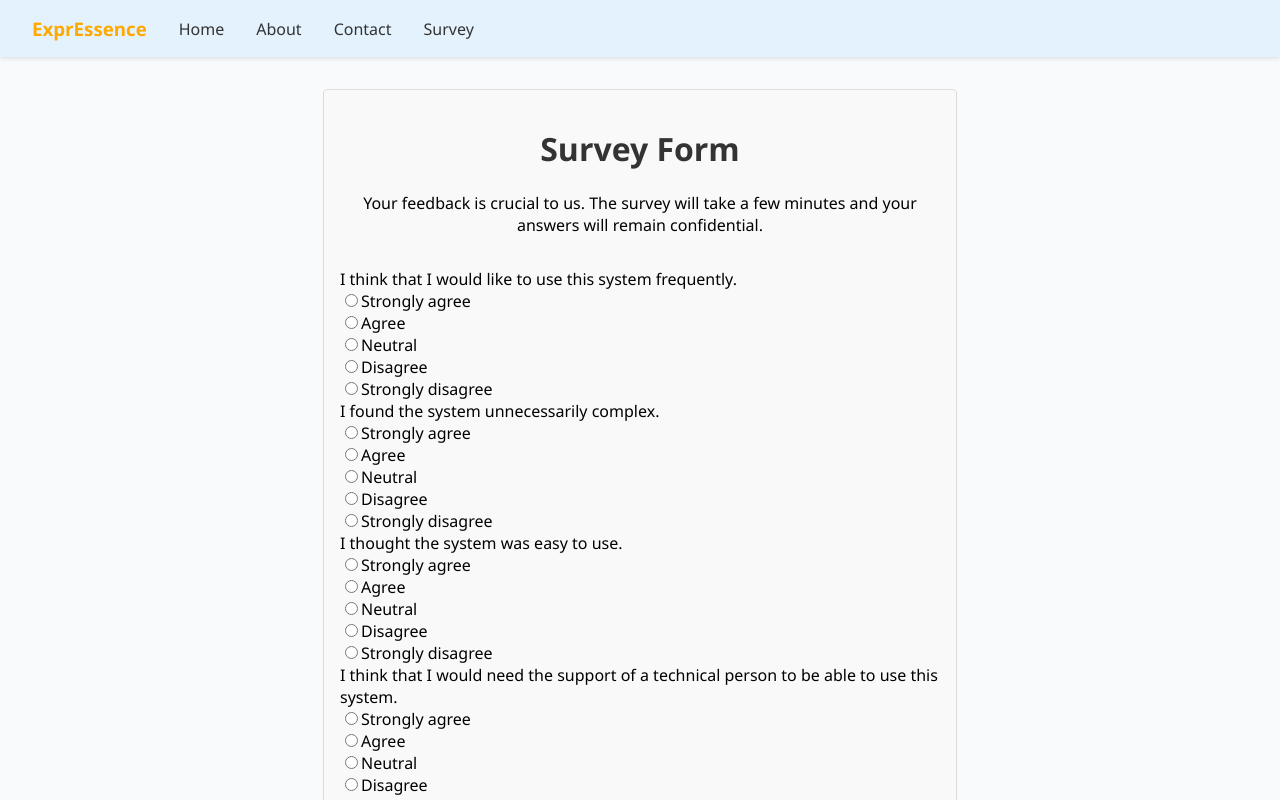
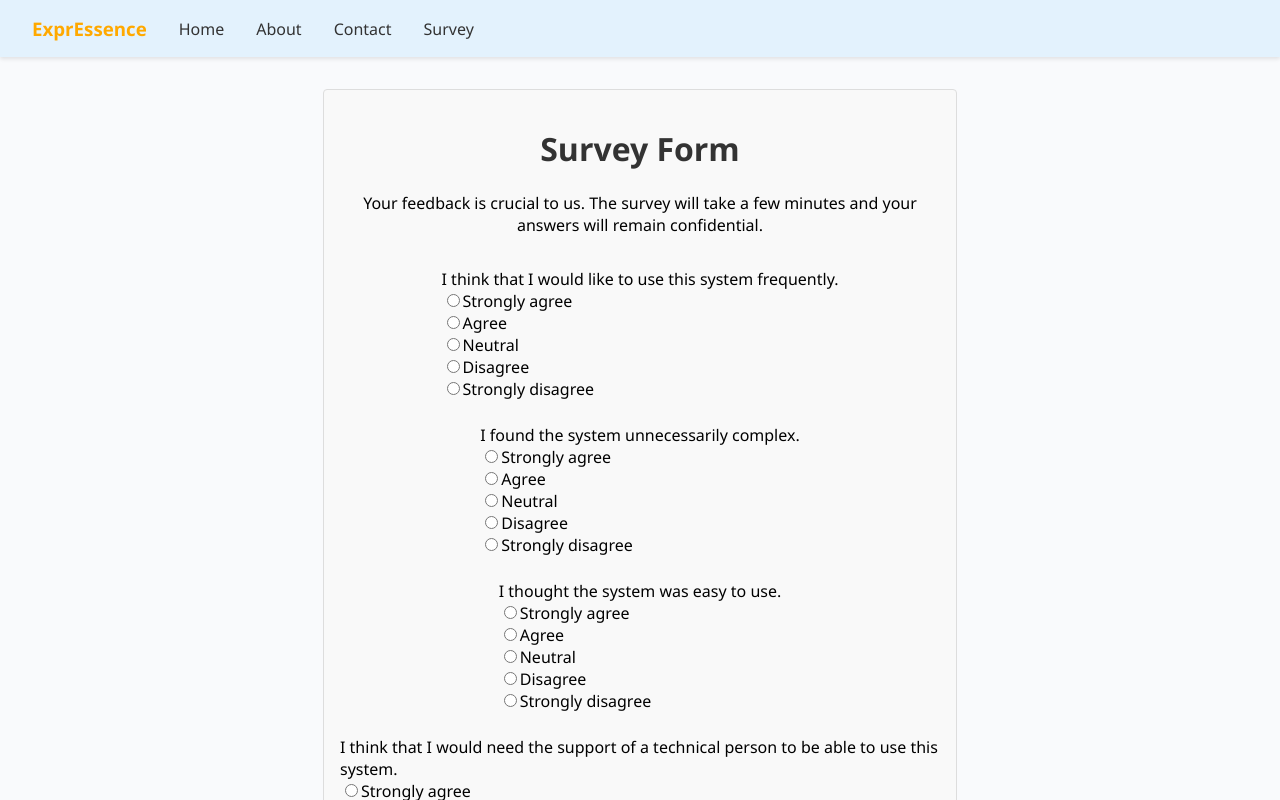
Before and after one commit to xCamelot2001/project-fea-webapp, a React (Create React App) app in the folder client/: page /survey in a window 1280 px wide. Shown: the top 800 px of the page. Built offline with nearby package versions, Linux system fonts and the light colour scheme.

Commit message:
Update survey page styling and add new survey questions

```diff
--- a/client/src/assests/styles/Survey.css
+++ b/client/src/assests/styles/Survey.css
@@ -21,10 +21,12 @@
 .survey-form {
   display: flex;
   flex-direction: column;
+  align-items: center; /* Align form items (children) to the center */
 }
 
 .survey-feedback {
   margin-top: 2em;
+  width: 100%; /* Set the width of feedback section to be full width of the form */
 }
 
 .feedback-label {
@@ -33,11 +35,12 @@
 }
 
 .feedback-textarea {
-    width: 100%;
+  width: calc(100% - 1em); /* Subtract padding from the total width */
   height: 120px;
   padding: 0.5em;
   border: 1px solid #ddd;
   border-radius: 4px;
+  resize: none; /* Prevent the textarea from being resizable */
 }
 
 .submit-button {
@@ -49,6 +52,7 @@
   border: none;
   border-radius: 4px;
   cursor: pointer;
+  width: 100%; /* Optional: if you want the button to be full width */
 }
 
 .submit-button:hover {
@@ -61,5 +65,24 @@
 }
 
 .survey-question-text {
+  width: 100%; /* Set the width of question text to be full width of the form */
   margin-top: 1em;
 }
+
+.survey-question {
+  margin-bottom: 1.5em; /* Adjust this value to increase/decrease space between questions */
+}
+
+.radio-group {
+  margin-bottom: 0.5em; /* Adjust this value to increase/decrease space between question and options */
+}
+
+.radio-option {
+  margin-bottom: 0.25em; /* Adjust this value to increase/decrease space between each option */
+}
+
+/* Add or adjust this style in your RadioGroup component */
+.radio-group label {
+  display: block;
+  margin-top: 0.5em;
+}
--- a/client/src/features/Survey/SurveyFormat.js
+++ b/client/src/features/Survey/SurveyFormat.js
@@ -1,71 +1,134 @@
-import React, { useState } from 'react';
-import RadioGroup from './RadioGroup';
-import { submitSurvey } from '../../services/apiService';
-import '../../assests/styles/Survey.css';
+import React, { useState } from "react";
+import RadioGroup from "./RadioGroup";
+import { submitSurvey } from "../../services/apiService";
+import "../../assests/styles/Survey.css";
 
 const susQuestions = [
   {
-    key: 'sus1',
-    label: 'I think that I would like to use this system frequently.',
-    options: ['Strongly agree', 'Agree', 'Neutral', 'Disagree', 'Strongly disagree']
+    key: "sus1",
+    label: "I think that I would like to use this system frequently.",
+    options: [
+      "Strongly agree",
+      "Agree",
+      "Neutral",
+      "Disagree",
+      "Strongly disagree",
+    ],
   },
   {
-    key: 'sus2',
-    label: 'I found the system unnecessarily complex.',
-    options: ['Strongly agree', 'Agree', 'Neutral', 'Disagree', 'Strongly disagree']
+    key: "sus2",
+    label: "I found the system unnecessarily complex.",
+    options: [
+      "Strongly agree",
+      "Agree",
+      "Neutral",
+      "Disagree",
+      "Strongly disagree",
+    ],
   },
   {
-    key: 'sus3',
-    label: 'I thought the system was easy to use.',
-    options: ['Strongly agree', 'Agree', 'Neutral', 'Disagree', 'Strongly disagree']
+    key: "sus3",
+    label: "I thought the system was easy to use.",
+    options: [
+      "Strongly agree",
+      "Agree",
+      "Neutral",
+      "Disagree",
+      "Strongly disagree",
+    ],
   },
   {
-    key: 'sus4',
-    label: 'I think that I would need the support of a technical person to be able to use this system.',
-    options: ['Strongly agree', 'Agree', 'Neutral', 'Disagree', 'Strongly disagree']
+    key: "sus4",
+    label:
+      "I think that I would need the support of a technical person to be able to use this system.",
+    options: [
+      "Strongly agree",
+      "Agree",
+      "Neutral",
+      "Disagree",
+      "Strongly disagree",
+    ],
   },
   {
-    key: 'sus5',
-    label: 'I found the various functions in this system were well integrated.',
-    options: ['Strongly agree', 'Agree', 'Neutral', 'Disagree', 'Strongly disagree']
+    key: "sus5",
+    label: "I found the various functions in this system were well integrated.",
+    options: [
+      "Strongly agree",
+      "Agree",
+      "Neutral",
+      "Disagree",
+      "Strongly disagree",
+    ],
   },
   {
-    key: 'sus6',
-    label: 'I thought there was too much inconsistency in this system.',
-    options: ['Strongly agree', 'Agree', 'Neutral', 'Disagree', 'Strongly disagree']
+    key: "sus6",
+    label: "I thought there was too much inconsistency in this system.",
+    options: [
+      "Strongly agree",
+      "Agree",
+      "Neutral",
+      "Disagree",
+      "Strongly disagree",
+    ],
   },
   {
-    key: 'sus7',
-    label: 'I would imagine that most people would learn to use this system very quickly.',
-    options: ['Strongly agree', 'Agree', 'Neutral', 'Disagree', 'Strongly disagree']
+    key: "sus7",
+    label:
+      "I would imagine that most people would learn to use this system very quickly.",
+    options: [
+      "Strongly agree",
+      "Agree",
+      "Neutral",
+      "Disagree",
+      "Strongly disagree",
+    ],
   },
   {
-    key: 'sus8',
-    label: 'I found the system very cumbersome to use.',
-    options: ['Strongly agree', 'Agree', 'Neutral', 'Disagree', 'Strongly disagree']
+    key: "sus8",
+    label: "I found the system very cumbersome to use.",
+    options: [
+      "Strongly agree",
+      "Agree",
+      "Neutral",
+      "Disagree",
+      "Strongly disagree",
+    ],
   },
   {
-    key: 'sus9',
-    label: 'I felt very confident using the system.',
-    options: ['Strongly agree', 'Agree', 'Neutral', 'Disagree', 'Strongly disagree']
+    key: "sus9",
+    label: "I felt very confident using the system.",
+    options: [
+      "Strongly agree",
+      "Agree",
+      "Neutral",
+      "Disagree",
+      "Strongly disagree",
+    ],
   },
   {
-    key: 'sus10',
-    label: 'I needed to learn a lot of things before I could get going with this system.',
-    options: ['Strongly agree', 'Agree', 'Neutral', 'Disagree', 'Strongly disagree']
+    key: "sus10",
+    label:
+      "I needed to learn a lot of things before I could get going with this system.",
+    options: [
+      "Strongly agree",
+      "Agree",
+      "Neutral",
+      "Disagree",
+      "Strongly disagree",
+    ],
   },
 ];
 
 const qualitativeQuestions = [
   {
-    key: 'qualitative1',
-    label: 'What did you like most about using our website?',
-    type: 'text',
+    key: "qualitative1",
+    label: "What did you like most about using our website?",
+    type: "text",
   },
   {
-    key: 'qualitative2',
-    label: 'What improvements would you suggest?',
-    type: 'text',
+    key: "qualitative2",
+    label: "What improvements would you suggest?",
+    type: "text",
   },
 ];
 
@@ -74,11 +137,11 @@ function SurveyFormat() {
   const [submitting, setSubmitting] = useState(false);
 
   const handleOptionChange = (question, option) => {
-    setAnswers(prevAnswers => ({ ...prevAnswers, [question]: option }));
+    setAnswers((prevAnswers) => ({ ...prevAnswers, [question]: option }));
   };
 
   const handleInputChange = (question, text) => {
-    setAnswers(prevAnswers => ({ ...prevAnswers, [question]: text }));
+    setAnswers((prevAnswers) => ({ ...prevAnswers, [question]: text }));
   };
 
   const handleSubmit = async (event) => {
@@ -86,13 +149,13 @@ function SurveyFormat() {
     setSubmitting(true);
     // Map SUS responses to numerical values
     const mappedAnswers = Object.keys(answers).reduce((acc, key) => {
-    if (key.includes('sus')) {
+      if (key.includes("sus")) {
         const valueMap = {
-        'Strongly agree': 5,
-        'Agree': 4,
-        'Neutral': 3,
-        'Disagree': 2,
-        'Strongly disagree': 1
+          "Strongly agree": 5,
+          Agree: 4,
+          Neutral: 3,
+          Disagree: 2,
+          "Strongly disagree": 1,
         };
         acc[key] = valueMap[answers[key]];
       } else {
@@ -104,9 +167,9 @@ function SurveyFormat() {
       await submitSurvey(mappedAnswers);
       setAnswers({});
       setSubmitting(false);
-      alert('Survey submitted successfully!');
+      alert("Survey submitted successfully!");
     } catch (error) {
-      alert('Failed to submit survey.');
+      alert("Failed to submit survey.");
       setSubmitting(false);
     }
   };
@@ -114,31 +177,38 @@ function SurveyFormat() {
   return (
     <div className="survey-container">
       <h1 className="survey-header">Survey Form</h1>
-      <p className="survey-intro">Your feedback is crucial to us. The survey will take a few minutes and your answers will remain confidential.</p>
+      <p className="survey-intro">
+        Your feedback is crucial to us. The survey will take a few minutes and
+        your answers will remain confidential.
+      </p>
       <form onSubmit={handleSubmit} className="survey-form">
         {susQuestions.map((question) => (
+          <div key={question.key} className="survey-question">
             <RadioGroup
-            key={question.key}
               questionKey={question.key}
               questionLabel={question.label}
               options={question.options}
               value={answers[question.key]}
               onChange={handleOptionChange}
             />
+          </div>
         ))}
         {qualitativeQuestions.map((question) => (
-          <div key={question.key} className="survey-question-text">
+          <div
+            key={question.key}
+            className="survey-question survey-question-text"
+          >
             <label htmlFor={question.key}>{question.label}</label>
             <textarea
               id={question.key}
-              value={answers[question.key] || ''}
+              value={answers[question.key] || ""}
               onChange={(e) => handleInputChange(question.key, e.target.value)}
               className="feedback-textarea"
             />
           </div>
         ))}
         <button type="submit" className="submit-button" disabled={submitting}>
-          {submitting ? 'Submitting...' : 'Submit'}
+          {submitting ? "Submitting..." : "Submit"}
         </button>
       </form>
     </div>
```
Lines whose indentation alone changed are shown as unchanged.
